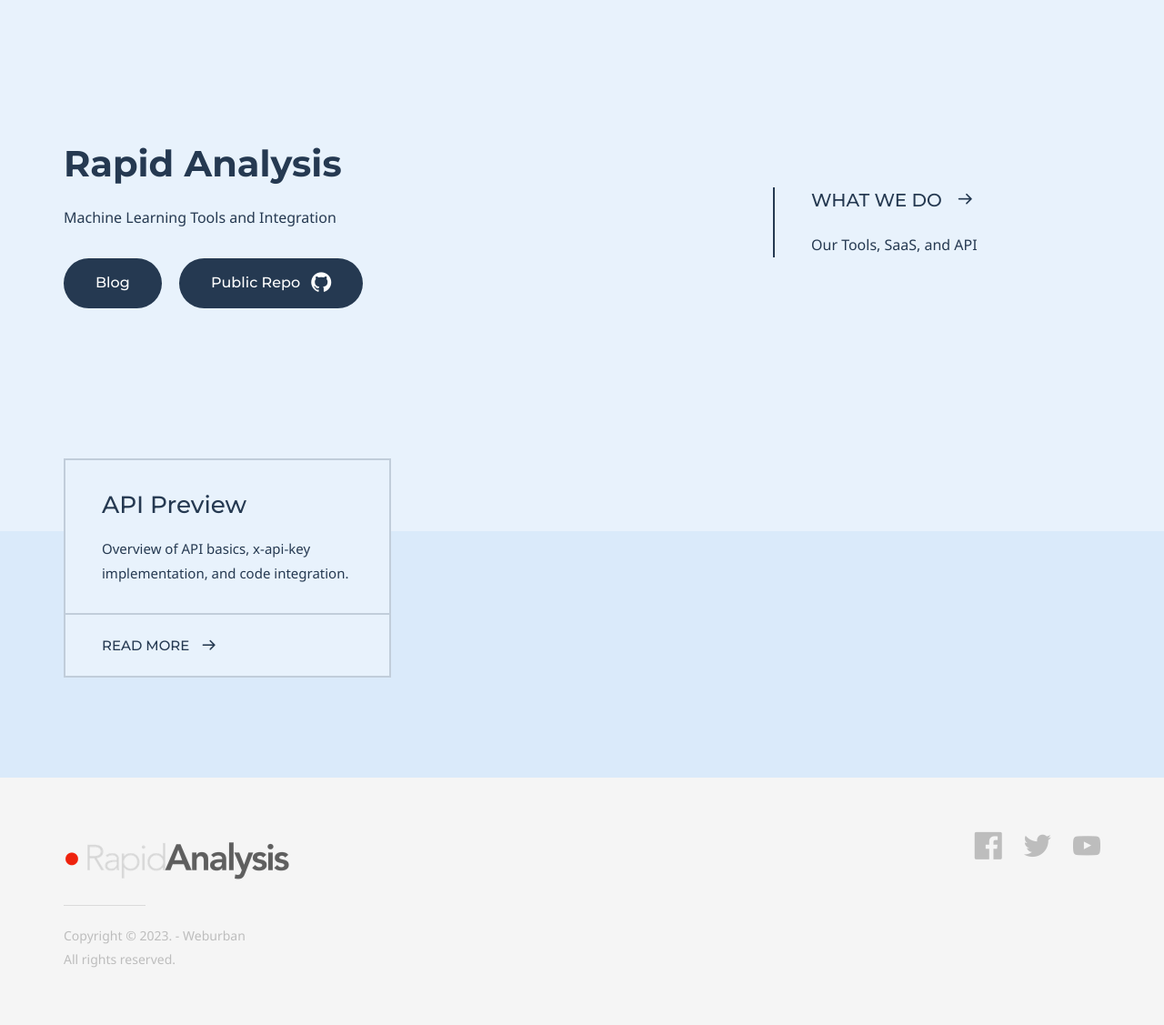
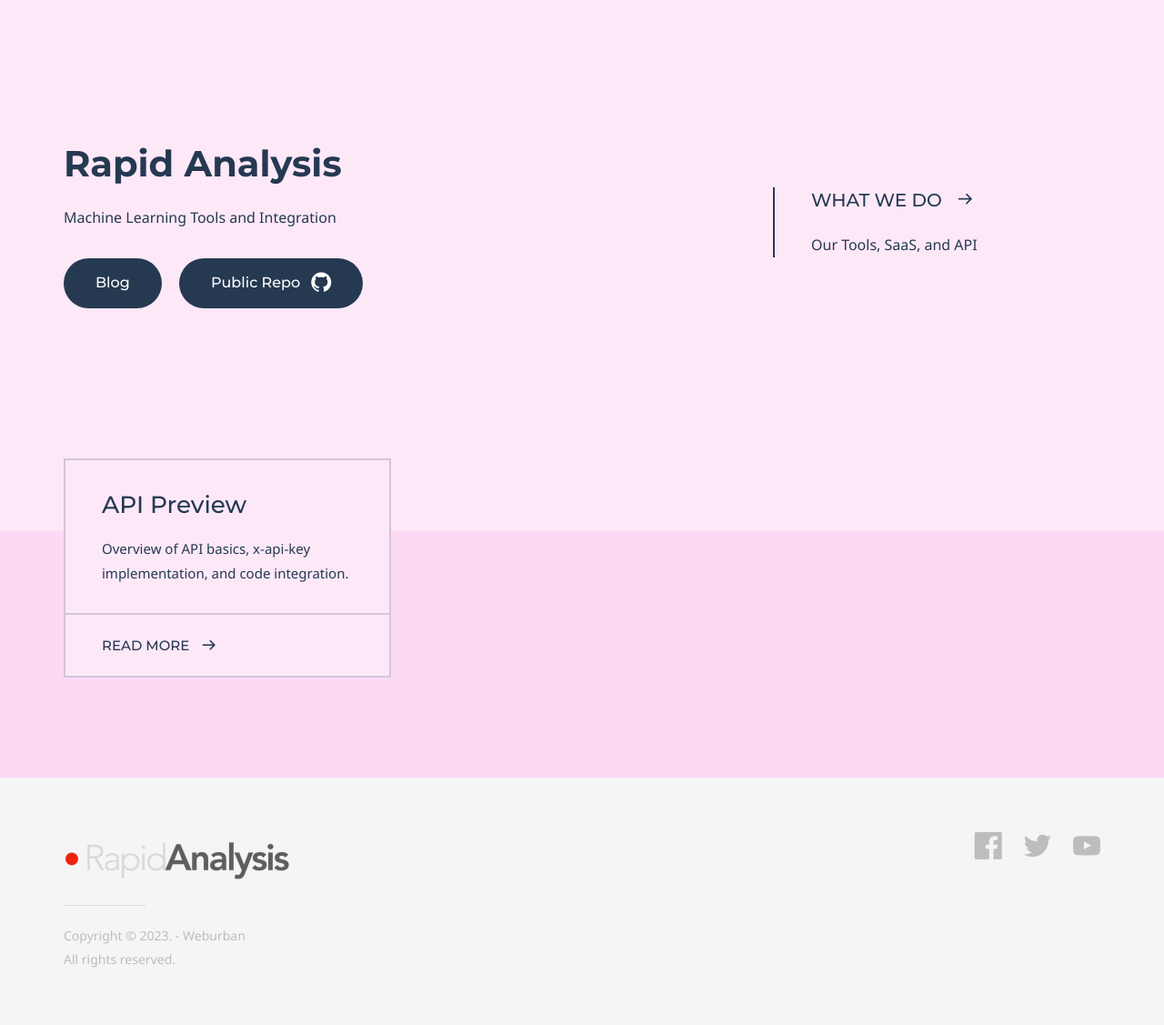
Before and after one commit to rapidanalysis/rapidanalysis.github.io, a Jekyll site: the page built from index.md, in a window 1280 px wide. Shown: the whole page at 91% size. Built offline with Jekyll 4.4.1, drawn with Linux system fonts in a browser that asks for light colours; some web fonts are replaced.

Commit message:
Update _config.yml

```diff
--- a/_config.yml
+++ b/_config.yml
@@ -1,7 +1,7 @@
 # Theme settings
 doks:
     baseurl:
-    color_theme: # Available themes: blue (default), green, purple, red and yellow
+    color_theme: purple # Available themes: blue (default), green, purple, red and yellow
     header:
         logo:
             text: # Rapid Analysis
```
